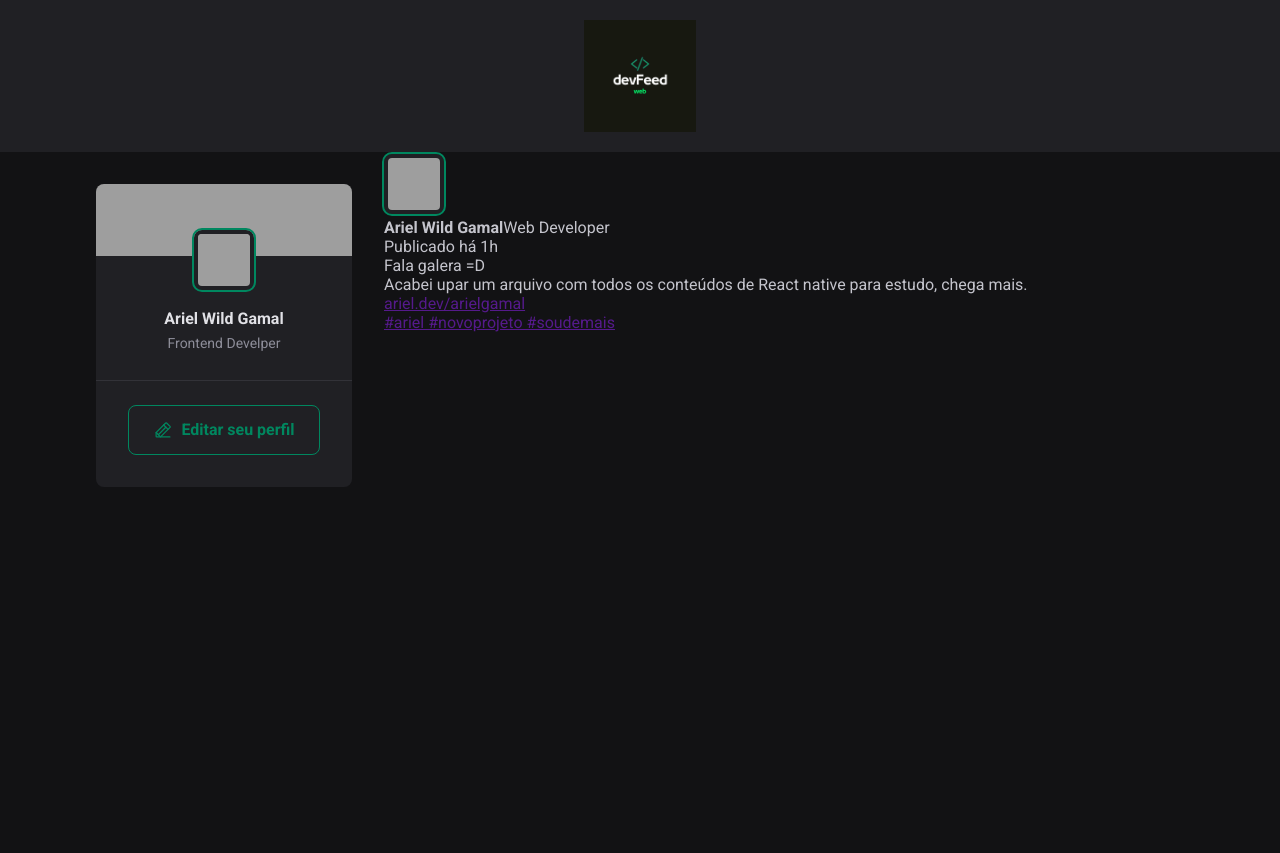
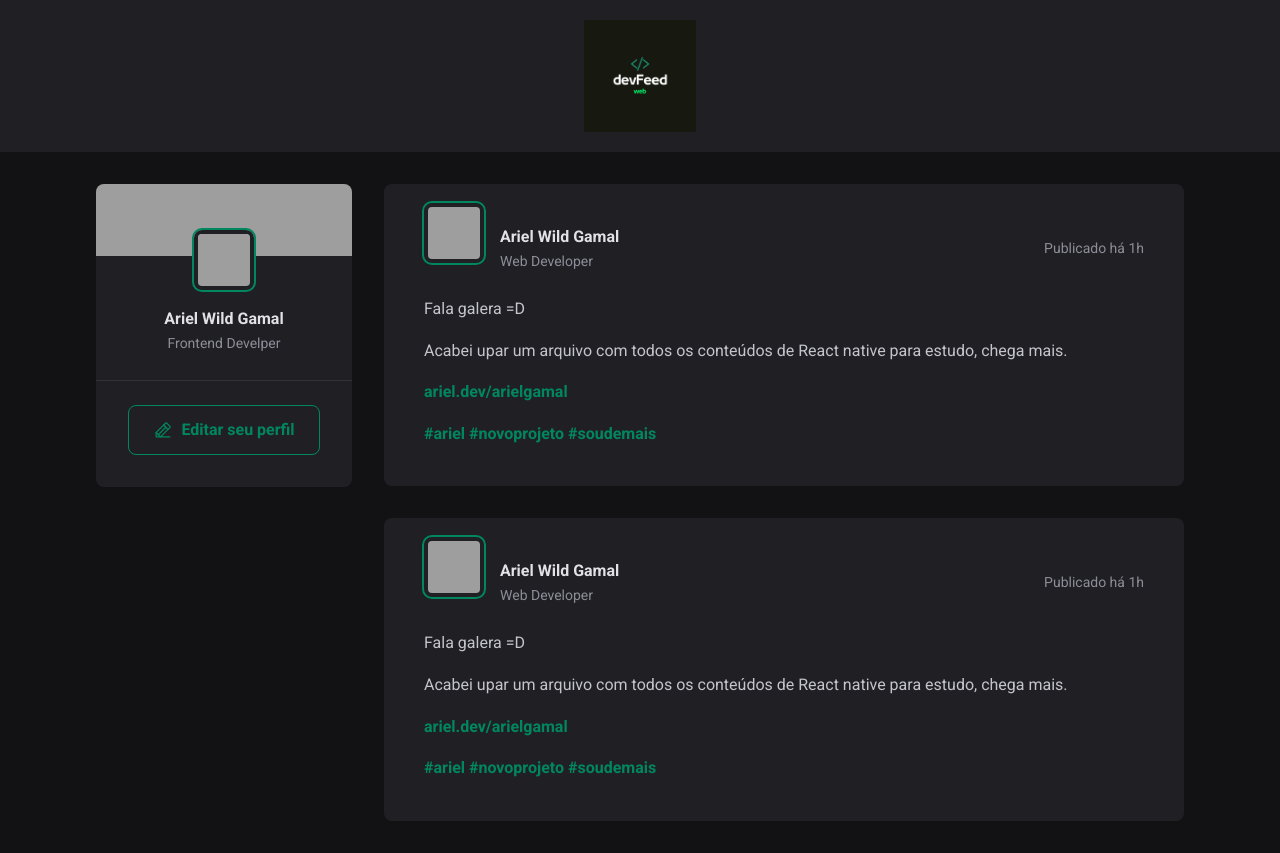
Before and after one commit to arielgamal/React-Feed, a React (Vite) app: page / in a window 1280 px wide. Before the commit the page ends 800 px from the top, so only its background shows below. Built offline with nearby package versions, Linux system fonts and the light colour scheme; grey boxes are pictures that could not be loaded.

Commit message:
Finalizando o componente Post com CSS

```diff
--- a/src/App.jsx
+++ b/src/App.jsx
@@ -14,6 +14,7 @@
         <Sidebar />
         <main>
           <Post />
+          <Post />
         </main>
       </div>
     </div>
--- a/src/components/Post.module.css
+++ b/src/components/Post.module.css
@@ -0,0 +1,60 @@
+.post {
+  background: var(--gray-800);
+  border-radius: 8px;
+  padding: 2.5rem;
+}
+
+.post + .post {
+  margin-top: 2rem;
+}
+
+.content {
+  line-height: 1.6;
+  color: var(--gray-300);
+  margin-top: 1.5rem;
+}
+
+.content p {
+  margin-top: 1rem;
+}
+
+.content a {
+  font-weight: bold;
+  color: var(--green-500);
+  text-decoration: none;
+}
+
+.content a:hover {
+  color: var(--gray-300);
+}
+
+.post > header {
+  display: flex;
+  align-items: center;
+  justify-content: space-between;
+}
+
+.post > header time {
+  font-size: 0.875rem;
+  color: var(--gray-400);
+}
+
+.author {
+  display: flex;
+  align-items: center;
+  gap: 1rem;
+}
+
+.authorInfo strong {
+  display: block;
+  color: var(--gray-100);
+  line-height: 1.6;
+}
+
+
+.authorInfo span {
+  display: block;
+  font-size: 0.875rem;
+  color: var(--gray-400);
+  line-height: 1.6;
+}
--- a/src/global.css
+++ b/src/global.css
@@ -8,6 +8,7 @@
   --gray-800:#202024;
   --gray-900:#121214;
 
+  --green-300:#00b37e;
   --green-500:#00875f;
 }
 
```
